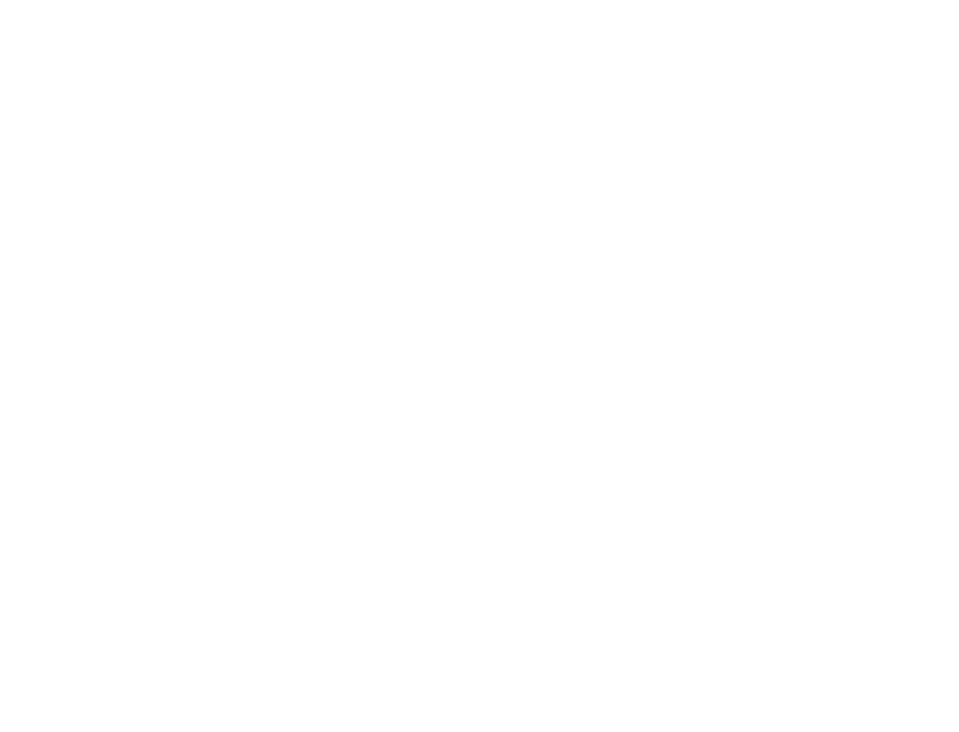
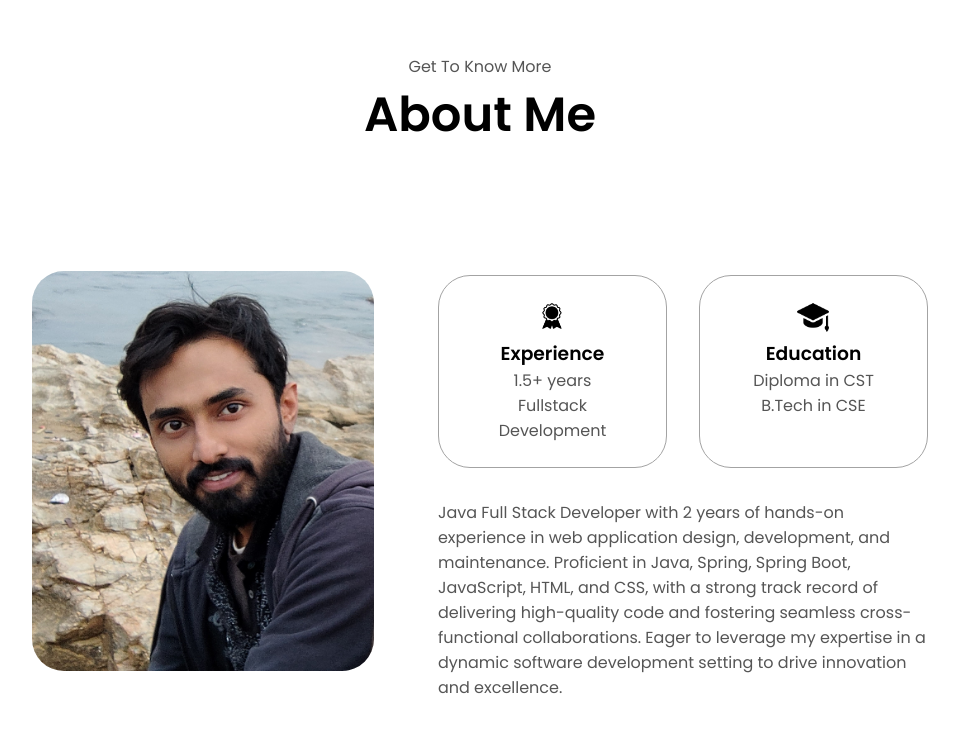
Before and after one commit to s-banerjee94/my-portfolio-angular, an Angular app: page /about in a window 1280 px wide. Shown: the part 874-1606 px from the top of the page, without its empty margins (160-1119 px from the left). Before the commit the page ends 896 px from the top, so only its background shows below. Built offline with nearby package versions, Linux system fonts and the light colour scheme.

Commit message:
Generated about component and added content

```diff
--- /dev/null
+++ b/src/app/about/about.component.html
@@ -0,0 +1,34 @@
+<section id="about">
+    <p class="section__text__p1">Get To Know More</p>
+    <h1 class="title">About Me</h1>
+    <div class="section-container">
+        <div class="section__pic-container">
+            <img src="./assets/sandeepan-about.jpg" alt="About profile picture" class="about-pic">
+        </div>
+        <div class="about-details-container">
+            <div class="about-containers">
+                <div class="details-container">
+                    <img src="./assets/experience.png" alt="experience icon" class="icon">
+                    <h3>Experience</h3>
+                    <p>1.5+ years <br>Fullstack Development</p>
+                </div>
+                <div class="details-container">
+                    <img src="./assets/icons8-education-100.png" alt="education icon" class="icon">
+                    <h3>Education</h3>
+                    <p>Diploma in CST <br>B.Tech in CSE</p>
+                </div>
+            </div>
+            <div class="text-container">
+                <p>
+                    Java Full Stack Developer with 2 years of hands-on
+                    experience in web application design, development, and
+                    maintenance. Proficient in Java, Spring, Spring Boot,
+                    JavaScript, HTML, and CSS, with a strong track record of
+                    delivering high-quality code and fostering seamless
+                    cross-functional collaborations. Eager to leverage my
+                    expertise in a dynamic software development setting to drive innovation and excellence.
+                </p>
+            </div>
+        </div>
+    </div>
+</section>
--- a/src/app/app.component.html
+++ b/src/app/app.component.html
@@ -1,2 +1,3 @@
 <app-navbar/>
 <app-profile/>
+<app-about/>
--- a/src/app/app.module.ts
+++ b/src/app/app.module.ts
@@ -4,12 +4,14 @@
 import { AppComponent } from './app.component';
 import { NavbarComponent } from './navbar/navbar.component';
 import { ProfileComponent } from './profile/profile.component';
+import { AboutComponent } from './about/about.component';
 
 @NgModule({
   declarations: [
     AppComponent,
     NavbarComponent,
-    ProfileComponent
+    ProfileComponent,
+    AboutComponent
   ],
   imports: [
     BrowserModule
```
Also changed, not shown: src/app/about/about.component.ts (added, +10 -0 lines), src/app/about/about.component.css (added).
